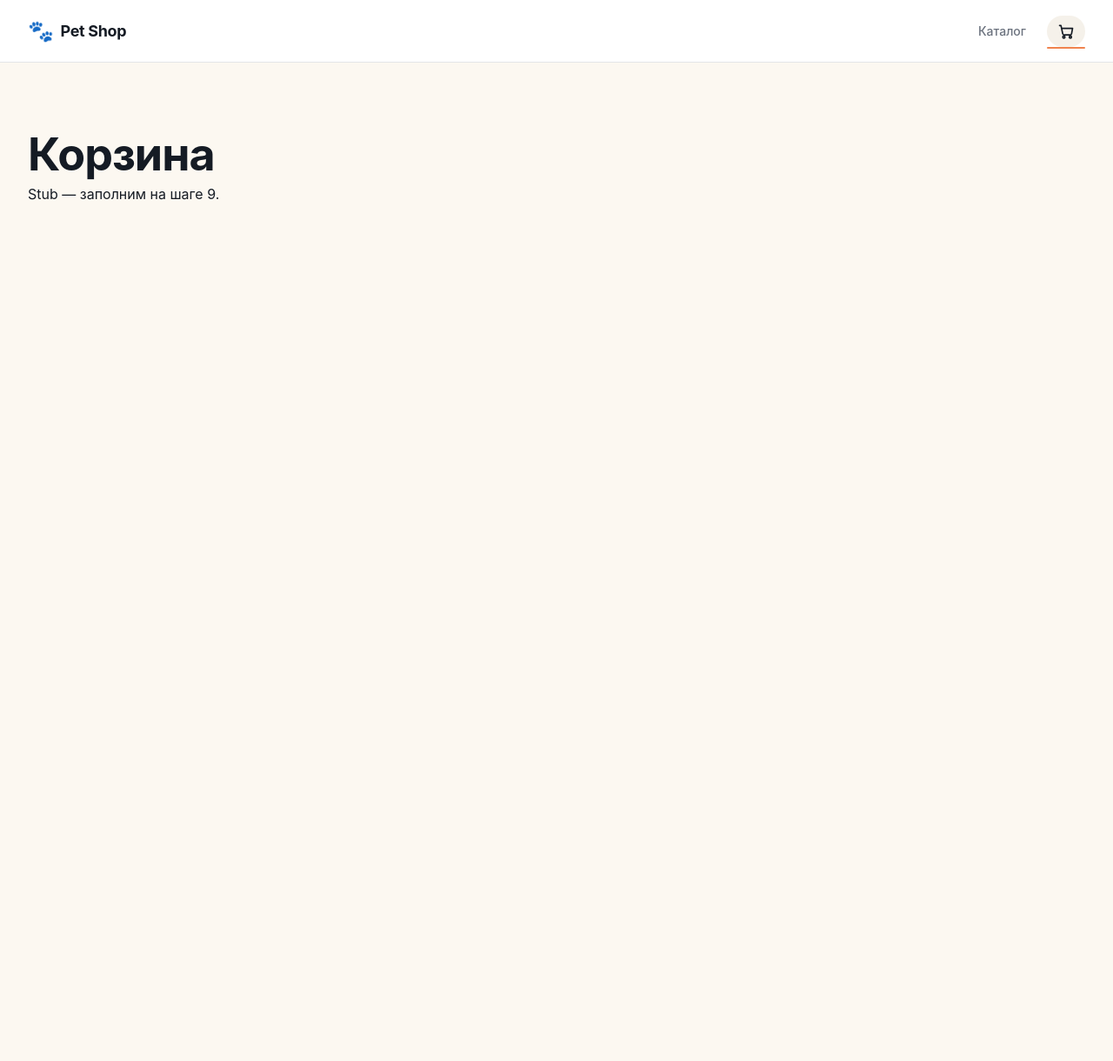
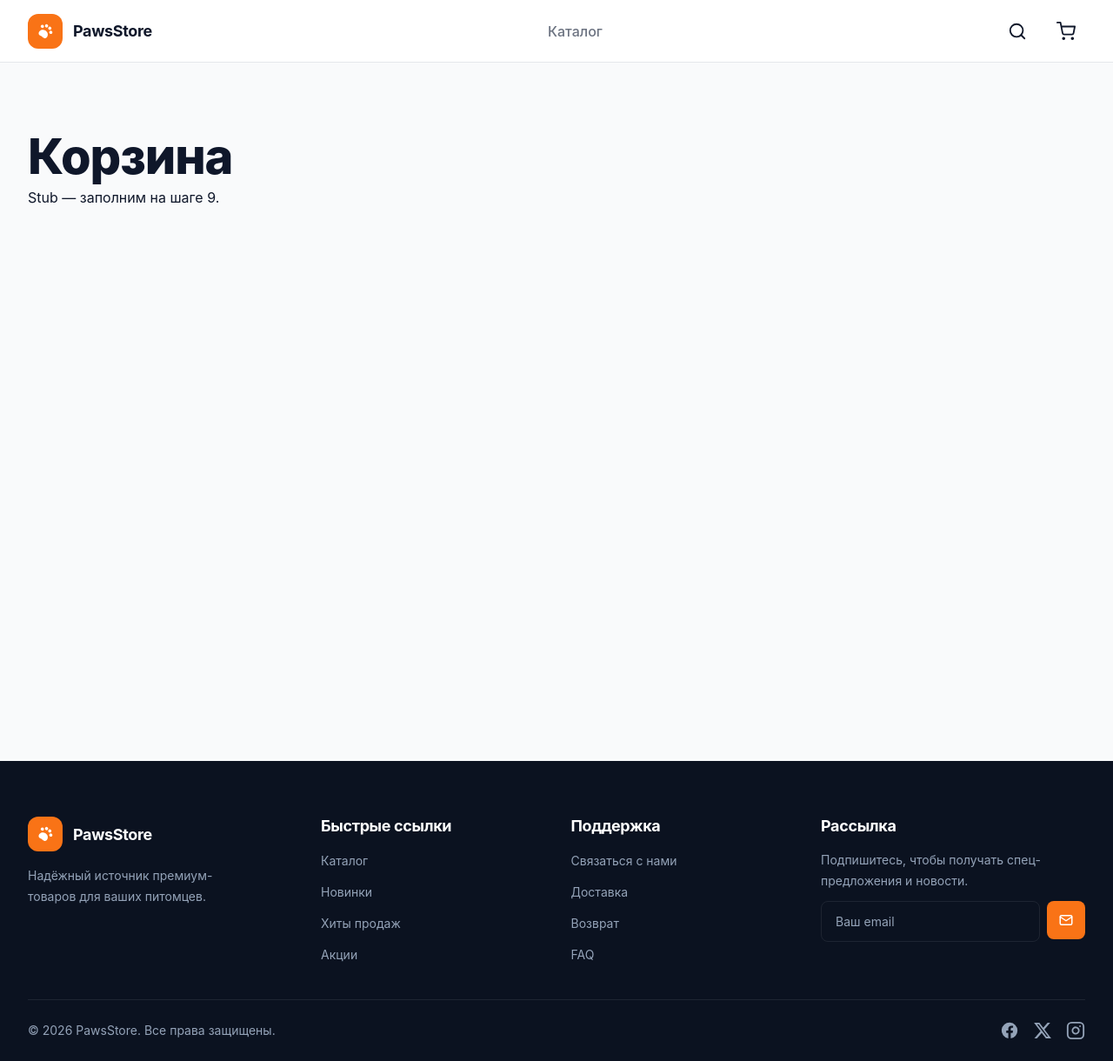
Before and after one commit to shumelkv23-alt/pet-shop, a website built with Vite: page cart.html in a window 1280 px wide. Shown: the whole page at 87% size. Before the commit the page ends 800 px from the top, so only its background shows below. Built offline with nearby package versions, Linux system fonts and the light colour scheme.

Commit message:
feat(catalog): render product grid matching Figma design
- Rewrite design tokens to match Figma palette (orange #F97316, pink #FF1E87, brand gradient)
- Redesign header with PawsStore logo (rotated paw mark), search and cart icons
- Add full-bleed hero banner with gradient background on catalog page
- Redesign product cards: price pill on image, clean title + stars layout (no add-to-cart button, moves to product page)
- Add shared footer component with brand, links, newsletter and socials on all three pages

```diff
--- a/cart.html
+++ b/cart.html
@@ -3,14 +3,17 @@
   <head>
     <meta charset="UTF-8" />
     <meta name="viewport" content="width=device-width, initial-scale=1.0" />
-    <title>Pet Shop — Корзина</title>
+    <title>PawsStore — Корзина</title>
   </head>
   <body>
     <header id="app-header"></header>
-    <main class="container">
-      <h1>Корзина</h1>
-      <p>Stub — заполним на шаге 9.</p>
+    <main>
+      <section class="container" style="padding-block: var(--space-section);">
+        <h1>Корзина</h1>
+        <p>Stub — заполним на шаге 9.</p>
+      </section>
     </main>
+    <footer id="app-footer"></footer>
     <script type="module" src="/src/js/pages/cart.js"></script>
   </body>
 </html>
--- /dev/null
+++ b/src/js/components/footer.js
@@ -0,0 +1,86 @@
+import '../../styles/footer.css';
+
+const PAW_ICON = `<svg viewBox="0 0 24 24" fill="currentColor" aria-hidden="true"><circle cx="5.5" cy="9" r="2"/><circle cx="9.5" cy="5.5" r="2"/><circle cx="14.5" cy="5.5" r="2"/><circle cx="18.5" cy="9" r="2"/><path d="M12 11c-3 0-6 2.2-6 5.5 0 2 1.3 3.5 3 3.5 1.2 0 2-0.5 3-0.5s1.8 0.5 3 0.5c1.7 0 3-1.5 3-3.5 0-3.3-3-5.5-6-5.5z"/></svg>`;
+
+const SEND_ICON = `<svg viewBox="0 0 24 24" fill="none" stroke="currentColor" stroke-width="2" stroke-linecap="round" stroke-linejoin="round" aria-hidden="true"><rect x="3" y="5" width="18" height="14" rx="2"/><path d="m3 7 9 6 9-6"/></svg>`;
+
+const FACEBOOK_ICON = `<svg viewBox="0 0 24 24" fill="currentColor" aria-hidden="true"><path d="M22 12a10 10 0 1 0-11.56 9.88v-6.99H7.9V12h2.54V9.8c0-2.5 1.49-3.89 3.77-3.89 1.09 0 2.24.2 2.24.2v2.46h-1.26c-1.24 0-1.63.77-1.63 1.56V12h2.78l-.44 2.89h-2.34v6.99A10 10 0 0 0 22 12z"/></svg>`;
+
+const TWITTER_ICON = `<svg viewBox="0 0 24 24" fill="currentColor" aria-hidden="true"><path d="M18.244 2.25h3.308l-7.227 8.26 8.502 11.24H16.17l-5.214-6.817L4.99 21.75H1.68l7.73-8.835L1.254 2.25H8.08l4.713 6.231zm-1.161 17.52h1.833L7.084 4.126H5.117z"/></svg>`;
+
+const INSTAGRAM_ICON = `<svg viewBox="0 0 24 24" fill="none" stroke="currentColor" stroke-width="2" stroke-linecap="round" stroke-linejoin="round" aria-hidden="true"><rect x="2" y="2" width="20" height="20" rx="5"/><path d="M16 11.37A4 4 0 1 1 12.63 8 4 4 0 0 1 16 11.37z"/><line x1="17.5" y1="6.5" x2="17.51" y2="6.5"/></svg>`;
+
+const SOCIAL_ICONS = {
+  facebook: FACEBOOK_ICON,
+  twitter: TWITTER_ICON,
+  instagram: INSTAGRAM_ICON,
+};
+
+export function renderFooter() {
+  const mount = document.getElementById('app-footer');
+  if (!mount) return;
+
+  mount.className = 'site-footer';
+  mount.innerHTML = `
+    <div class="container">
+      <div class="site-footer__grid">
+        <div class="site-footer__brand">
+          <a class="site-header__logo" href="/index.html">
+            <span class="site-header__logo-mark">${PAW_ICON}</span>
+            <span class="site-header__logo-text">PawsStore</span>
+          </a>
+          <p class="site-footer__tagline">
+            Надёжный источник премиум-товаров для ваших питомцев.
+          </p>
+        </div>
+
+        <div>
+          <h4 class="site-footer__heading">Быстрые ссылки</h4>
+          <ul class="site-footer__list">
+            <li><a class="site-footer__link" href="/index.html">Каталог</a></li>
+            <li><a class="site-footer__link" href="#">Новинки</a></li>
+            <li><a class="site-footer__link" href="#">Хиты продаж</a></li>
+            <li><a class="site-footer__link" href="#">Акции</a></li>
+          </ul>
+        </div>
+
+        <div>
+          <h4 class="site-footer__heading">Поддержка</h4>
+          <ul class="site-footer__list">
+            <li><a class="site-footer__link" href="#">Связаться с нами</a></li>
+            <li><a class="site-footer__link" href="#">Доставка</a></li>
+            <li><a class="site-footer__link" href="#">Возврат</a></li>
+            <li><a class="site-footer__link" href="#">FAQ</a></li>
+          </ul>
+        </div>
+
+        <div>
+          <h4 class="site-footer__heading">Рассылка</h4>
+          <p class="site-footer__newsletter-text">
+            Подпишитесь, чтобы получать спец-предложения и новости.
+          </p>
+          <form class="site-footer__newsletter-form" onsubmit="event.preventDefault()">
+            <input
+              class="site-footer__newsletter-input"
+              type="email"
+              placeholder="Ваш email"
+              aria-label="Email для рассылки"
+            />
+            <button type="submit" class="site-footer__newsletter-btn" aria-label="Подписаться">
+              ${SEND_ICON}
+            </button>
+          </form>
+        </div>
+      </div>
+
+      <div class="site-footer__bottom">
+        <span>© ${new Date().getFullYear()} PawsStore. Все права защищены.</span>
+        <div class="site-footer__socials" aria-label="Соцсети">
+          <a class="site-footer__social" href="#" aria-label="Facebook">${SOCIAL_ICONS.facebook}</a>
+          <a class="site-footer__social" href="#" aria-label="Twitter">${SOCIAL_ICONS.twitter}</a>
+          <a class="site-footer__social" href="#" aria-label="Instagram">${SOCIAL_ICONS.instagram}</a>
+        </div>
+      </div>
+    </div>
+  `;
+}
--- a/src/js/components/header.js
+++ b/src/js/components/header.js
@@ -2,12 +2,11 @@ import '../../styles/header.css';
 import { getTotalCount } from '../store/cart.js';
 import { onCartChange } from '../lib/events.js';
 
-const NAV_LINKS = [
-  { key: 'catalog', href: '/index.html', label: 'Каталог' },
-  { key: 'cart', href: '/cart.html', label: 'Корзина', isCart: true },
-];
+const PAW_ICON = `<svg viewBox="0 0 24 24" fill="currentColor" aria-hidden="true"><circle cx="5.5" cy="9" r="2"/><circle cx="9.5" cy="5.5" r="2"/><circle cx="14.5" cy="5.5" r="2"/><circle cx="18.5" cy="9" r="2"/><path d="M12 11c-3 0-6 2.2-6 5.5 0 2 1.3 3.5 3 3.5 1.2 0 2-0.5 3-0.5s1.8 0.5 3 0.5c1.7 0 3-1.5 3-3.5 0-3.3-3-5.5-6-5.5z"/></svg>`;
 
-const CART_ICON = `<svg class="cart-link__icon" viewBox="0 0 24 24" fill="none" stroke="currentColor" stroke-width="2" stroke-linecap="round" stroke-linejoin="round" aria-hidden="true"><path d="M3 4h2l2.4 11.3a2 2 0 0 0 2 1.7h8.2a2 2 0 0 0 2-1.6L21 8H6"/><circle cx="9" cy="20" r="1.5"/><circle cx="18" cy="20" r="1.5"/></svg>`;
+const SEARCH_ICON = `<svg viewBox="0 0 24 24" fill="none" stroke="currentColor" stroke-width="2" stroke-linecap="round" stroke-linejoin="round" aria-hidden="true"><circle cx="11" cy="11" r="8"/><path d="m21 21-4.35-4.35"/></svg>`;
+
+const CART_ICON = `<svg viewBox="0 0 24 24" fill="none" stroke="currentColor" stroke-width="2" stroke-linecap="round" stroke-linejoin="round" aria-hidden="true"><circle cx="9" cy="21" r="1"/><circle cx="20" cy="21" r="1"/><path d="M1 1h4l2.68 13.39a2 2 0 0 0 2 1.61h9.72a2 2 0 0 0 2-1.61L23 6H6"/></svg>`;
 
 export function renderHeader(activeKey) {
   const mount = document.getElementById('app-header');
@@ -16,13 +15,27 @@ export function renderHeader(activeKey) {
   mount.className = 'site-header';
   mount.innerHTML = `
     <div class="site-header__inner container">
-      <a class="site-header__logo" href="/index.html" aria-label="Pet Shop — главная">
-        <span class="site-header__logo-mark" aria-hidden="true">🐾</span>
-        <span>Pet Shop</span>
+      <a class="site-header__logo" href="/index.html" aria-label="PawsStore — главная">
+        <span class="site-header__logo-mark">${PAW_ICON}</span>
+        <span class="site-header__logo-text">PawsStore</span>
       </a>
       <nav class="site-header__nav" aria-label="Основная навигация">
-        ${NAV_LINKS.map((link) => renderLink(link, activeKey)).join('')}
+        <a class="site-header__link" href="/index.html" ${activeKey === 'catalog' ? 'aria-current="page"' : ''}>Каталог</a>
       </nav>
+      <div class="site-header__actions">
+        <button type="button" class="site-header__icon-btn" aria-label="Поиск (скоро)" disabled>
+          ${SEARCH_ICON}
+        </button>
+        <a
+          class="site-header__icon-btn cart-link"
+          href="/cart.html"
+          aria-label="Корзина"
+          ${activeKey === 'cart' ? 'aria-current="page"' : ''}
+        >
+          ${CART_ICON}
+          <span class="cart-badge" data-cart-badge data-empty="true" aria-live="polite">0</span>
+        </a>
+      </div>
     </div>
   `;
 
@@ -31,19 +44,6 @@ export function renderHeader(activeKey) {
     updateBadge(badge, getTotalCount(), { animate: false });
     onCartChange(() => updateBadge(badge, getTotalCount(), { animate: true }));
   }
-}
-
-function renderLink(link, activeKey) {
-  const current = link.key === activeKey ? 'aria-current="page"' : '';
-  if (link.isCart) {
-    return `
-      <a class="site-header__link cart-link" href="${link.href}" ${current} aria-label="${link.label}">
-        ${CART_ICON}
-        <span class="cart-badge" data-cart-badge data-empty="true" aria-live="polite">0</span>
-      </a>
-    `;
-  }
-  return `<a class="site-header__link" href="${link.href}" ${current}>${link.label}</a>`;
 }
 
 function updateBadge(badge, count, { animate }) {
--- a/src/js/pages/cart.js
+++ b/src/js/pages/cart.js
@@ -2,7 +2,9 @@ import '../../styles/tokens.css';
 import '../../styles/global.css';
 
 import { renderHeader } from '../components/header.js';
+import { renderFooter } from '../components/footer.js';
 
 renderHeader('cart');
+renderFooter();
 
 console.info('[cart] entry loaded');
--- a/src/js/pages/product.js
+++ b/src/js/pages/product.js
@@ -2,7 +2,9 @@ import '../../styles/tokens.css';
 import '../../styles/global.css';
 
 import { renderHeader } from '../components/header.js';
+import { renderFooter } from '../components/footer.js';
 
 renderHeader('product');
+renderFooter();
 
 console.info('[product] entry loaded');
--- /dev/null
+++ b/src/styles/footer.css
@@ -0,0 +1,147 @@
+.site-footer {
+  background: var(--color-footer-bg);
+  color: var(--color-footer-text);
+  padding-block: var(--space-8) var(--space-5);
+  margin-top: var(--space-section);
+}
+
+.site-footer__grid {
+  display: grid;
+  grid-template-columns: 1.2fr repeat(3, 1fr);
+  gap: var(--space-7);
+  padding-bottom: var(--space-7);
+}
+
+.site-footer__brand .site-header__logo {
+  color: var(--color-footer-heading);
+  margin-bottom: var(--space-4);
+}
+
+.site-footer__tagline {
+  font-size: var(--text-sm);
+  line-height: var(--leading-relaxed);
+  max-width: 28ch;
+}
+
+.site-footer__heading {
+  color: var(--color-footer-heading);
+  font-size: var(--text-lg);
+  font-weight: 700;
+  margin-bottom: var(--space-4);
+}
+
+.site-footer__list {
+  display: flex;
+  flex-direction: column;
+  gap: var(--space-3);
+}
+
+.site-footer__link {
+  font-size: var(--text-sm);
+  color: var(--color-footer-text);
+  transition: color var(--duration-fast) var(--ease-out);
+}
+
+.site-footer__link:hover {
+  color: var(--color-footer-heading);
+}
+
+.site-footer__newsletter-text {
+  font-size: var(--text-sm);
+  margin-bottom: var(--space-3);
+  line-height: var(--leading-relaxed);
+}
+
+.site-footer__newsletter-form {
+  display: flex;
+  gap: var(--space-2);
+}
+
+.site-footer__newsletter-input {
+  flex: 1;
+  padding: var(--space-3) var(--space-4);
+  background: transparent;
+  color: var(--color-footer-heading);
+  border: 1px solid var(--color-footer-border);
+  border-radius: var(--radius-sm);
+  font-size: var(--text-sm);
+  transition: border-color var(--duration-fast) var(--ease-out);
+}
+
+.site-footer__newsletter-input::placeholder {
+  color: var(--color-footer-text);
+}
+
+.site-footer__newsletter-input:focus-visible {
+  outline: none;
+  border-color: var(--color-accent);
+  box-shadow: none;
+}
+
+.site-footer__newsletter-btn {
+  display: inline-flex;
+  align-items: center;
+  justify-content: center;
+  width: 44px;
+  height: 44px;
+  background: var(--color-accent);
+  color: var(--color-accent-contrast);
+  border-radius: var(--radius-sm);
+  transition: background var(--duration-fast) var(--ease-out);
+}
+
+.site-footer__newsletter-btn:hover {
+  background: var(--color-accent-hover);
+}
+
+.site-footer__newsletter-btn svg {
+  width: 18px;
+  height: 18px;
+}
+
+.site-footer__bottom {
+  display: flex;
+  align-items: center;
+  justify-content: space-between;
+  gap: var(--space-4);
+  padding-top: var(--space-5);
+  border-top: 1px solid var(--color-footer-border);
+  font-size: var(--text-sm);
+}
+
+.site-footer__socials {
+  display: flex;
+  gap: var(--space-4);
+}
+
+.site-footer__social {
+  color: var(--color-footer-text);
+  transition: color var(--duration-fast) var(--ease-out);
+}
+
+.site-footer__social:hover {
+  color: var(--color-footer-heading);
+}
+
+.site-footer__social svg {
+  width: 22px;
+  height: 22px;
+}
+
+@media (max-width: 900px) {
+  .site-footer__grid {
+    grid-template-columns: repeat(2, 1fr);
+    gap: var(--space-6);
+  }
+}
+
+@media (max-width: 560px) {
+  .site-footer__grid {
+    grid-template-columns: 1fr;
+  }
+
+  .site-footer__bottom {
+    flex-direction: column;
+    align-items: flex-start;
+  }
+}
--- a/src/styles/global.css
+++ b/src/styles/global.css
@@ -68,7 +68,8 @@ h3,
 h4 {
   line-height: var(--leading-tight);
   letter-spacing: var(--tracking-tight);
-  font-weight: 700;
+  font-weight: 800;
+  color: var(--color-text);
 }
 
 h1 {
@@ -101,7 +102,14 @@ p {
 
 main {
   min-height: calc(100vh - var(--header-height));
-  padding-block: var(--space-section);
+}
+
+/* ==================== Utility ==================== */
+.gradient-text {
+  background: var(--gradient-brand);
+  -webkit-background-clip: text;
+  background-clip: text;
+  color: transparent;
 }
 
 /* ==================== Accessibility ==================== */
--- a/src/styles/header.css
+++ b/src/styles/header.css
@@ -1,17 +1,15 @@
 .site-header {
   position: sticky;
   top: 0;
-  z-index: 10;
+  z-index: 20;
   height: var(--header-height);
   background: var(--color-surface);
   border-bottom: 1px solid var(--color-border);
-  backdrop-filter: saturate(1.2);
 }
 
 .site-header__inner {
   display: flex;
   align-items: center;
-  justify-content: space-between;
   gap: var(--space-5);
   height: 100%;
 }
@@ -19,37 +17,47 @@
 .site-header__logo {
   display: inline-flex;
   align-items: center;
-  gap: var(--space-2);
+  gap: var(--space-3);
   font-weight: 700;
   font-size: var(--text-lg);
   letter-spacing: var(--tracking-tight);
   color: var(--color-text);
-  transition: color var(--duration-fast) var(--ease-out);
+  transition: opacity var(--duration-fast) var(--ease-out);
 }
 
 .site-header__logo:hover {
-  color: var(--color-accent);
+  opacity: 0.85;
 }
 
 .site-header__logo-mark {
-  font-size: 1.5rem;
-  line-height: 1;
+  display: inline-flex;
+  align-items: center;
+  justify-content: center;
+  width: 40px;
+  height: 40px;
+  background: var(--color-accent);
+  color: var(--color-accent-contrast);
+  border-radius: var(--radius-md);
+}
+
+.site-header__logo-mark svg {
+  width: 22px;
+  height: 22px;
+  transform: rotate(35deg);
 }
 
 .site-header__nav {
   display: flex;
   align-items: center;
-  gap: var(--space-5);
+  gap: var(--space-6);
+  margin-inline: auto;
 }
 
 .site-header__link {
   position: relative;
-  display: inline-flex;
-  align-items: center;
-  gap: var(--space-2);
   padding-block: var(--space-2);
   color: var(--color-muted);
-  font-size: var(--text-sm);
+  font-size: var(--text-base);
   font-weight: 500;
   transition: color var(--duration-fast) var(--ease-out);
 }
@@ -62,54 +70,52 @@
   color: var(--color-text);
 }
 
-.site-header__link[aria-current='page']::after {
-  content: '';
-  position: absolute;
-  left: 0;
-  right: 0;
-  bottom: -2px;
-  height: 2px;
-  background: var(--color-accent);
-  border-radius: var(--radius-full);
+.site-header__actions {
+  display: flex;
+  align-items: center;
+  gap: var(--space-3);
 }
 
-.cart-link {
+.site-header__icon-btn {
   position: relative;
-  padding: var(--space-2) var(--space-3);
+  display: inline-flex;
+  align-items: center;
+  justify-content: center;
+  width: 44px;
+  height: 44px;
+  color: var(--color-text);
   border-radius: var(--radius-full);
-  background: var(--color-surface-alt);
   transition:
     background var(--duration-fast) var(--ease-out),
-    transform var(--duration-fast) var(--ease-out);
+    color var(--duration-fast) var(--ease-out);
 }
 
-.cart-link:hover {
-  background: oklch(94% 0.02 80);
-  transform: translateY(-1px);
+.site-header__icon-btn:hover {
+  background: var(--color-surface-alt);
 }
 
-.cart-link__icon {
-  width: 20px;
-  height: 20px;
+.site-header__icon-btn svg {
+  width: 22px;
+  height: 22px;
 }
 
 .cart-badge {
   position: absolute;
-  top: -4px;
-  right: -4px;
-  min-width: 20px;
-  height: 20px;
-  padding-inline: 6px;
+  top: 4px;
+  right: 2px;
+  min-width: 18px;
+  height: 18px;
+  padding-inline: 5px;
   display: inline-flex;
   align-items: center;
   justify-content: center;
   background: var(--color-accent);
   color: var(--color-accent-contrast);
   font-size: var(--text-xs);
-  font-weight: 600;
+  font-weight: 700;
   line-height: 1;
   border-radius: var(--radius-full);
-  box-shadow: var(--shadow-sm);
+  box-shadow: 0 0 0 2px var(--color-surface);
   transform: scale(1);
   transition: transform var(--duration-normal) var(--ease-out);
 }
@@ -124,6 +130,12 @@
 
 @keyframes cart-badge-pulse {
   0% { transform: scale(1); }
-  50% { transform: scale(1.25); }
+  50% { transform: scale(1.3); }
   100% { transform: scale(1); }
 }
+
+@media (max-width: 640px) {
+  .site-header__nav {
+    display: none;
+  }
+}
--- a/src/styles/tokens.css
+++ b/src/styles/tokens.css
@@ -1,23 +1,37 @@
 :root {
   /* ==================== Colors ==================== */
-  --color-bg: oklch(98% 0.01 80);
-  --color-surface: oklch(100% 0 0);
-  --color-surface-alt: oklch(96% 0.01 80);
-  --color-text: oklch(22% 0.02 260);
-  --color-muted: oklch(55% 0.02 260);
-  --color-border: oklch(92% 0.005 260);
+  --color-bg: #F9FAFB;
+  --color-surface: #FFFFFF;
+  --color-surface-alt: #F9FAFB;
+  --color-surface-soft: #FFF5EB;
 
-  --color-accent: oklch(72% 0.15 45);
-  --color-accent-hover: oklch(66% 0.17 45);
-  --color-accent-contrast: oklch(100% 0 0);
+  --color-text: #0F172A;
+  --color-text-strong: #020617;
+  --color-muted: #6B7280;
+  --color-border: #E5E7EB;
 
-  --color-star: oklch(82% 0.17 85);
-  --color-success: oklch(70% 0.17 150);
-  --color-danger: oklch(58% 0.22 25);
+  --color-accent: #F97316;
+  --color-accent-hover: #EA580C;
+  --color-accent-soft: #FFF5EB;
+  --color-accent-pink: #FF1E87;
+  --color-accent-contrast: #FFFFFF;
+
+  --color-star: #FBBF24;
+  --color-success: #22C55E;
+  --color-danger: #EF4444;
+
+  --color-footer-bg: #0B1220;
+  --color-footer-text: #94A3B8;
+  --color-footer-heading: #FFFFFF;
+  --color-footer-border: rgba(255, 255, 255, 0.08);
+
+  /* ==================== Gradients ==================== */
+  --gradient-brand: linear-gradient(90deg, #F97316 0%, #FF1E87 100%);
+  --gradient-brand-diagonal: linear-gradient(135deg, #F97316 0%, #FF1E87 100%);
+  --gradient-soft: linear-gradient(135deg, #FFF5EB 0%, #FFE9F1 100%);
 
   /* ==================== Typography ==================== */
   --font-sans: 'Inter', 'Segoe UI', system-ui, -apple-system, sans-serif;
-  --font-display: 'Inter', system-ui, sans-serif;
 
   --text-xs: 0.75rem;
   --text-sm: 0.875rem;
@@ -26,7 +40,8 @@
   --text-xl: 1.25rem;
   --text-2xl: 1.5rem;
   --text-3xl: 2rem;
-  --text-hero: clamp(2rem, 1rem + 4vw, 3.25rem);
+  --text-4xl: 2.5rem;
+  --text-hero: clamp(2.25rem, 1.5rem + 3vw, 3.5rem);
 
   --leading-tight: 1.2;
   --leading-normal: 1.5;
@@ -48,15 +63,17 @@
 
   /* ==================== Radius ==================== */
   --radius-sm: 8px;
-  --radius-md: 14px;
-  --radius-lg: 24px;
+  --radius-md: 12px;
+  --radius-lg: 20px;
+  --radius-xl: 28px;
   --radius-full: 9999px;
 
   /* ==================== Shadows ==================== */
-  --shadow-sm: 0 1px 2px oklch(0% 0 0 / 0.06);
-  --shadow-md: 0 6px 16px oklch(0% 0 0 / 0.08);
-  --shadow-hover: 0 12px 28px oklch(0% 0 0 / 0.12);
-  --shadow-focus: 0 0 0 3px oklch(72% 0.15 45 / 0.3);
+  --shadow-sm: 0 1px 2px rgba(15, 23, 42, 0.04);
+  --shadow-md: 0 4px 12px rgba(15, 23, 42, 0.06);
+  --shadow-lg: 0 10px 30px rgba(15, 23, 42, 0.08);
+  --shadow-hover: 0 14px 36px rgba(15, 23, 42, 0.12);
+  --shadow-focus: 0 0 0 3px rgba(249, 115, 22, 0.35);
 
   /* ==================== Motion ==================== */
   --duration-fast: 150ms;
```
Also changed, not shown: index.html (+18 -4 lines), product.html (+7 -4 lines), src/js/components/productCard.js (added, +44 -0 lines), src/js/pages/catalog.js (+17 -12 lines), src/styles/card.css (added, +100 -0 lines), src/styles/catalog.css (added, +51 -0 lines).
